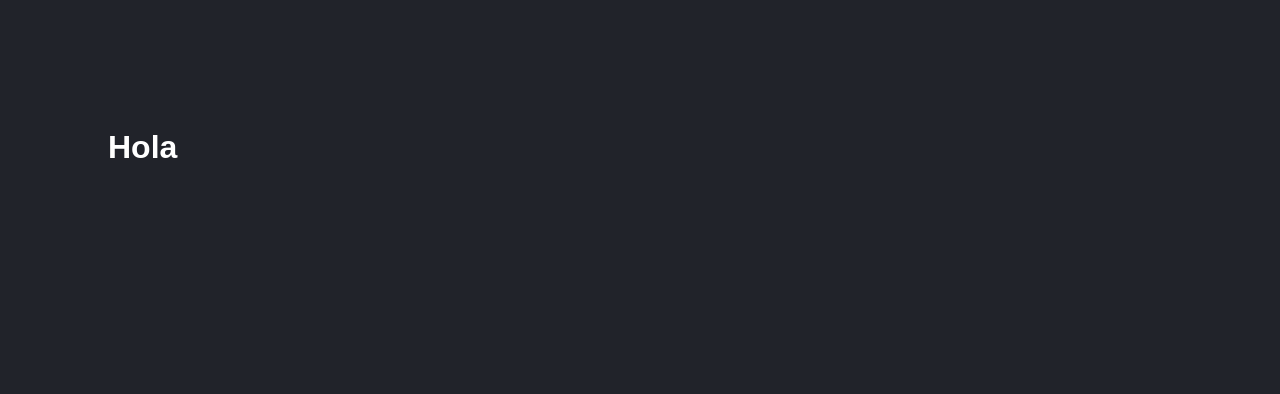
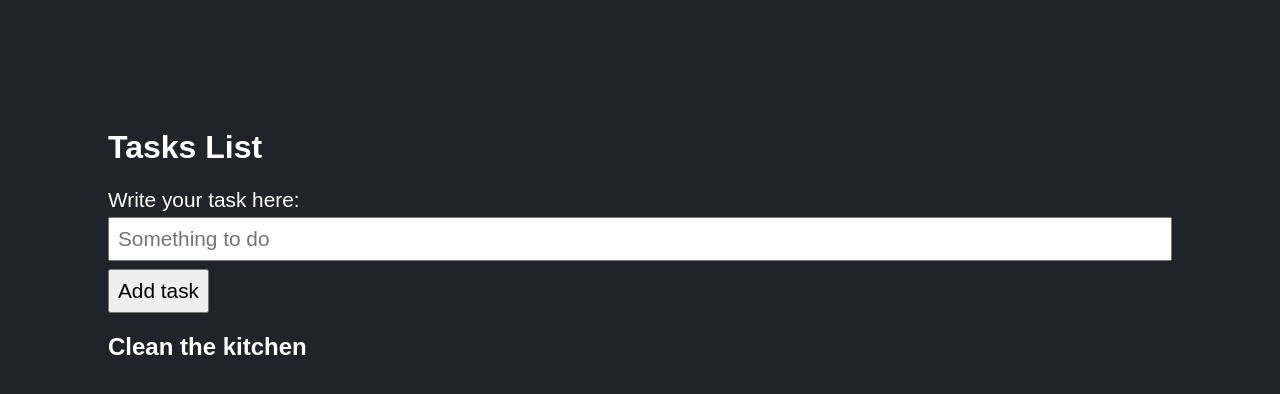
Before and after one commit to nataliacamero/tasks-manager-app, a React (Vite) app: page / in a window 1280 px wide. Shown: the top 394 px of the page. Built offline with nearby package versions, Linux system fonts and the light colour scheme; the HTML template or start-up script is replaced by a standard one.

Commit message:
[App component]create, delete tasks

```diff
--- a/package.json
+++ b/package.json
@@ -11,11 +11,13 @@
   },
   "dependencies": {
     "react": "^18.2.0",
-    "react-dom": "^18.2.0"
+    "react-dom": "^18.2.0",
+    "uuid": "^9.0.1"
   },
   "devDependencies": {
     "@types/react": "^18.3.3",
     "@types/react-dom": "^18.3.0",
+    "@types/uuid": "^9.0.8",
     "@typescript-eslint/eslint-plugin": "^7.2.0",
     "@typescript-eslint/parser": "^7.2.0",
     "@vitejs/plugin-react": "^4.2.1",
--- a/src/App/App.tsx
+++ b/src/App/App.tsx
@@ -1,11 +1,54 @@
-import React from "react";
+import React, { useState } from "react";
+import { TASKS_LIST } from "./constants";
+import { task } from "./types";
+import { v4 as uuidv4 } from "uuid";
 import "./styles.css";
 
 const App: React.FC = () => {
+  const [tasks, setTasks] = useState<task[]>(TASKS_LIST);
+  const [value, setValue] = useState<string>("");
+
+  const handleAdd = () => {
+    setTasks((prevArray) => [...prevArray, { id: uuidv4(), task: value, isVisible: true }]);
+    setValue("");
+  };
+
+  const handleInputChange = (event: React.ChangeEvent<HTMLInputElement>): void => {
+    event.preventDefault();
+    setValue(event.target.value);
+  };
+
+  const handleDeleteTask = (id: string) => {
+    setTasks((prevTasks) =>
+      prevTasks.map((task) => (task.id === id ? { ...task, isVisible: false } : task))
+    );
+  };
+
   return (
-    <div>
-      <h1>Hola</h1>
-    </div>
+    <>
+      <>{console.log("tasksList: ", TASKS_LIST)}</>
+      <h1>Tasks List</h1>
+      <label className="label">
+        Write your task here:
+        <input
+          placeholder="Something to do"
+          type="text"
+          value={value}
+          onChange={handleInputChange}
+        />
+      </label>
+      <button onClick={handleAdd}>Add task</button>
+
+      {tasks
+        .filter((task) => !!task.isVisible)
+        .map((task) => (
+          <>
+            <h2 key={task.id} onClick={() => handleDeleteTask(task.id)}>
+              {task.task}
+            </h2>
+          </>
+        ))}
+    </>
   );
 };
 
--- /dev/null
+++ b/src/App/constants.ts
@@ -0,0 +1,5 @@
+import { task } from "./types";
+
+export const TASKS_LIST: task[] = [
+  { id: "9b1deb4d-3b7d-4bad-9bdd-2b0d7b3dcb6d", task: "Clean the kitchen", isVisible: true },
+];
--- a/src/App/styles.css
+++ b/src/App/styles.css
@@ -6,3 +6,22 @@ body {
   font-size: 1rem;
   padding: 50px;
 }
+
+.label {
+  display: flex;
+  flex-flow: column nowrap;
+  font-size: 1.3rem;
+}
+
+input {
+  margin-top: 5px;
+  font-size: 1.3rem;
+  padding: 8px;
+}
+
+button {
+  font-size: 1.3rem;
+  margin-right: 5px;
+  margin-top: 8px;
+  padding: 8px;
+}
--- /dev/null
+++ b/src/App/types.ts
@@ -0,0 +1 @@
+export type task = { id: string; task: string; isVisible: boolean };
```
Also changed, not shown: 1 other file (tests, documents, lock files or other folders).
